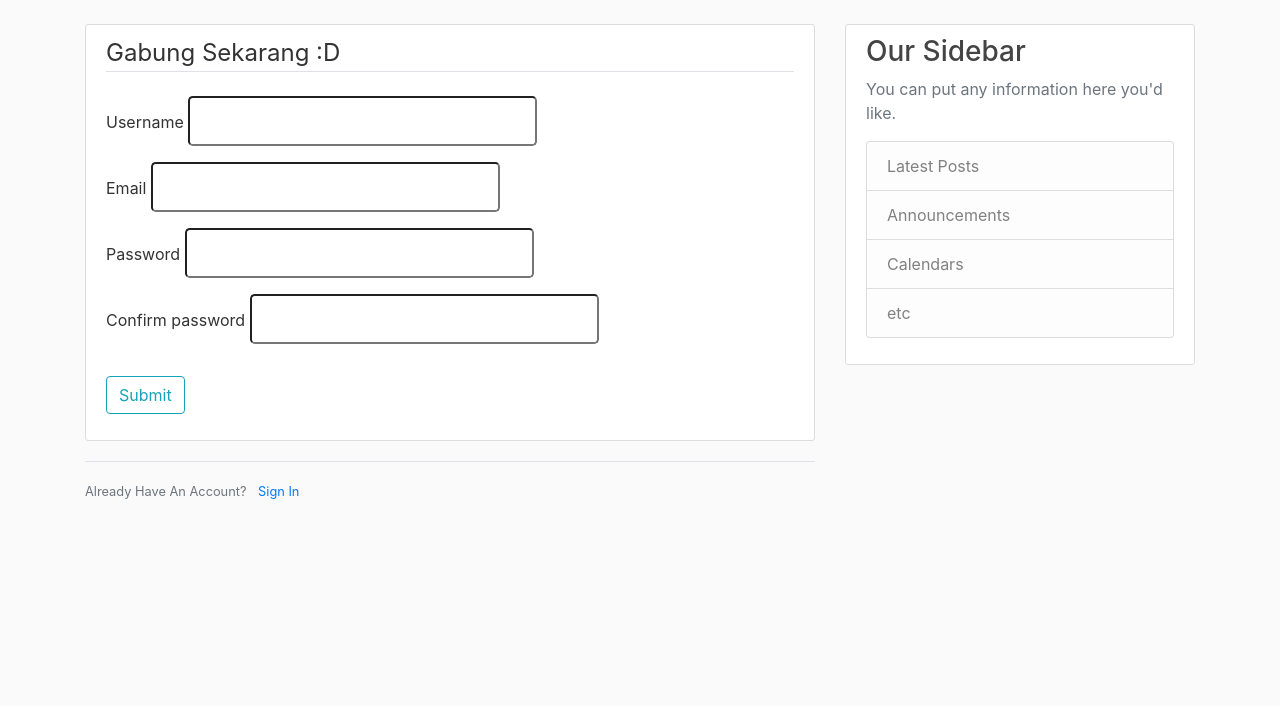
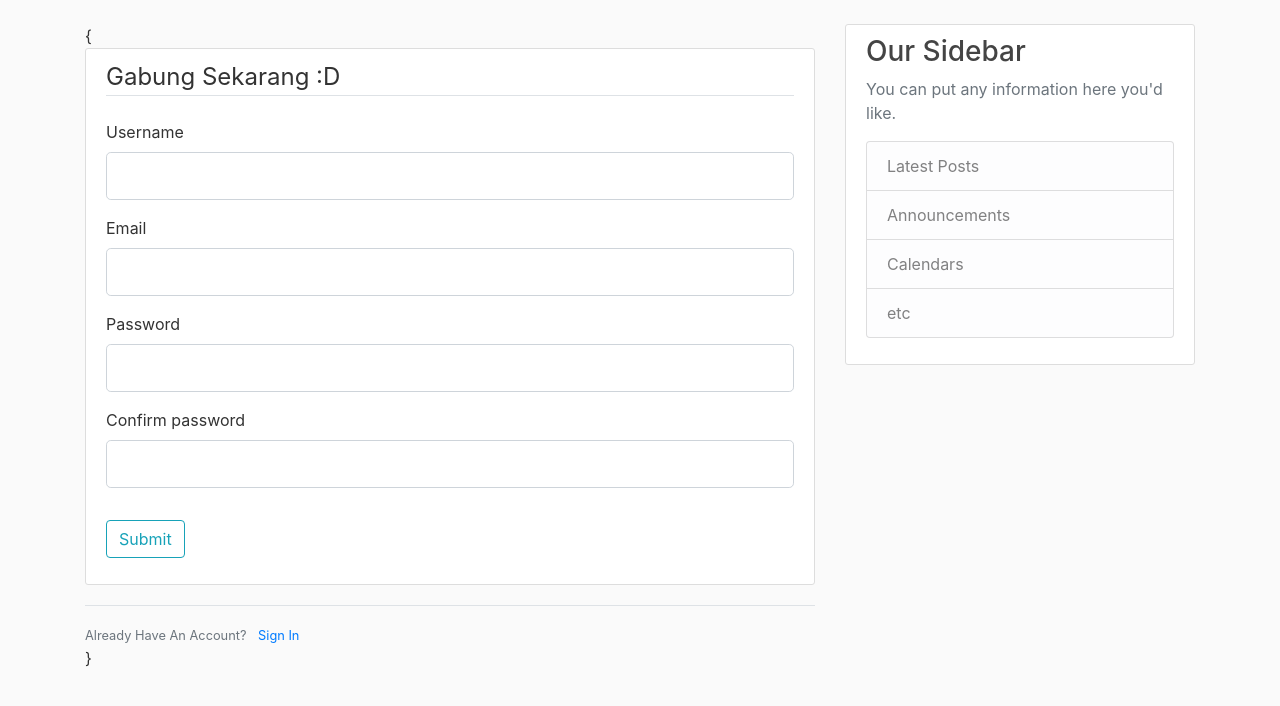
Before and after one commit to agilcetha/belajar_flask, a Python web app: template templates/register.html in a window 1280 px wide. Shown: the part 56-762 px from the top of the page. Run offline with Jinja, Linux system fonts and the light colour scheme; the template is opened without the code that fills it: most values are stand-ins (such as "Sample title", 1, 10 or a date in 2020); form fields are guessed from the names that the template uses; some libraries are stand-ins or nearby versions.

Commit message:
revis forms.py dan beberapa script

```diff
--- a/templates/layout.html
+++ b/templates/layout.html
@@ -41,9 +41,9 @@
     <main role="main" class="container">
         <div class="row">
             <div class="col-md-8">
-
+                {
                 {% block content %}{% endblock %}
-
+                }
 
             </div>
             <div class="col-md-4">
--- a/templates/register.html
+++ b/templates/register.html
@@ -7,19 +7,19 @@
                <legend class="border-bottom mb-4">Gabung Sekarang :D</legend>
                <div class="form-group">
                    {{ form.username.label(class="form-control-label") }}
-                   {{ form.username(class="form-control-lg") }}
+                   {{ form.username(class="form-control form-control-lg") }}
                </div>
                <div class="form-group">
                     {{ form.email.label(class="form-control-label") }}
-                    {{ form.email(class="form-control-lg") }}
+                    {{ form.email(class="form-control form-control-lg") }}
                 </div>
                 <div class="form-group">
                     {{ form.password.label(class="form-control-label") }}
-                    {{ form.password(class="form-control-lg") }}
+                    {{ form.password(class="form-control form-control-lg") }}
                 </div>
                 <div class="form-group">
                     {{ form.confirm_password.label(class="form-control-label") }}
-                    {{ form.confirm_password(class="form-control-lg") }}
+                    {{ form.confirm_password(class="form-control form-control-lg") }}
                 </div>
            </fieldset>
            <div class="form-group">
```
Also changed, not shown: flaskblog.py (+6 -3 lines), forms.py (added, +23 -0 lines).
